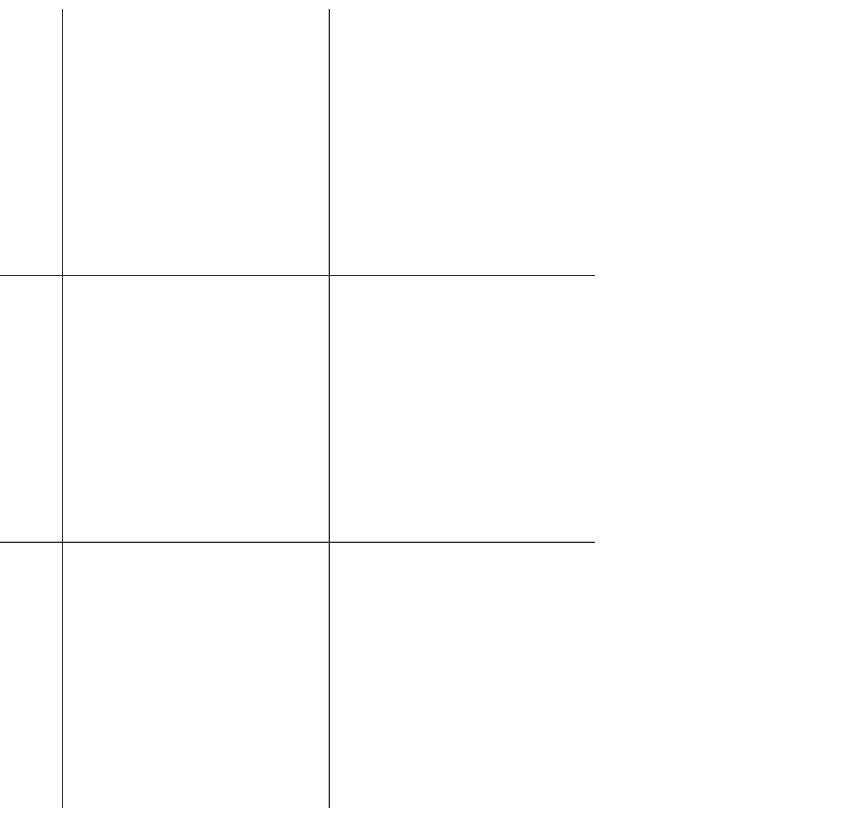
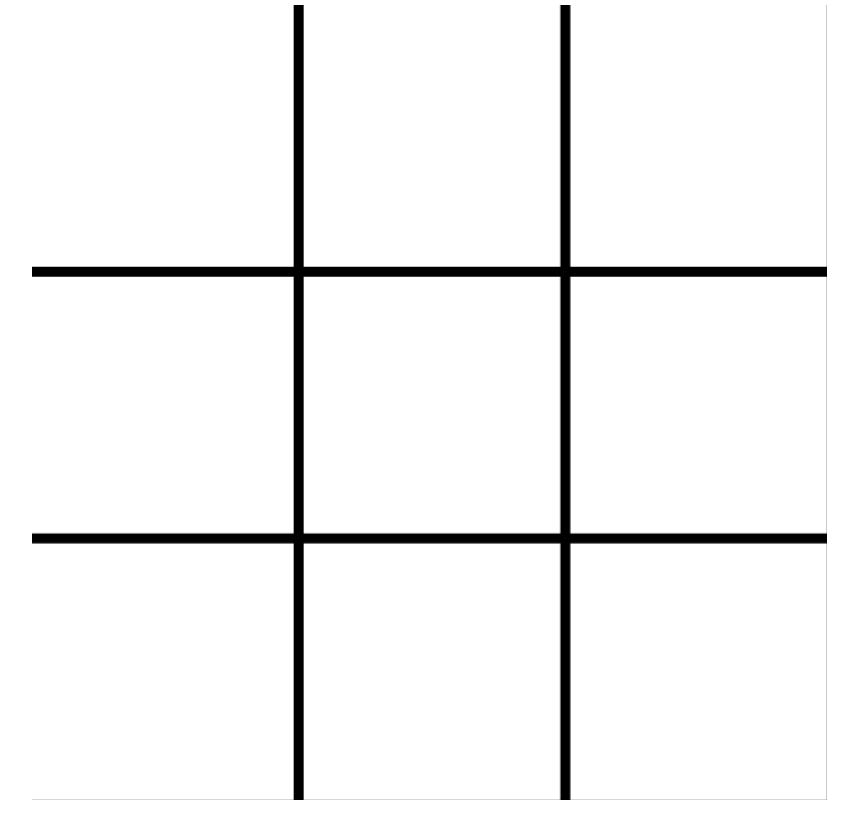
Before and after one commit to lashab/tictactoe, a plain HTML site: page index.html in a window 1280 px wide. Shown: the whole page, without its empty margins (213-1071 px from the left). Drawn offline with Linux system fonts and the light colour scheme.

Commit message:
Increases strokewidth

```diff
--- /dev/null
+++ b/css/tictactoe.css
@@ -0,0 +1,8 @@
+body {
+  margin: 0;
+  padding: 0;
+}
+
+.canvas-container {
+  margin: 0 auto;
+}
--- a/index.html
+++ b/index.html
@@ -2,6 +2,7 @@
 <html>
 <head>
   <title>Play Tic Tac Toe</title>
+  <link rel="stylesheet" type="text/css" href="css/tictactoe.css">
 </head>
 <body>
 
--- a/js/tictactoe.js
+++ b/js/tictactoe.js
@@ -9,7 +9,12 @@ class TicTacToe {
    */
   constructor(canvas) {
     if (canvas.id !== '') {
-      this.canvas = new fabric.Canvas(canvas.id)
+      this.canvas = new fabric.Canvas(canvas.id);
+      this.canvas.hoverCursor = 'default';
+      this.canvas.isDrawingMode = false;
+      this.canvas.selection = false;
+      this.canvas.selectionBorderColor = '#fff';
+      this.canvas.selectionLineWidth = 0;
       this.canvasSymbol = true;
       this.canvasGroupsSize = 8;
 
@@ -43,7 +48,7 @@ class TicTacToe {
   get canvasLineDefaultOptions() {
     return {
       stroke: 'black',
-      strokeWidth: 1,
+      strokeWidth: 10,
       selectable: false,
       evented: false,
     }
@@ -73,6 +78,9 @@ class TicTacToe {
       hasControls: false,
       lockMovementX: true,
       lockMovementY: true,
+      hasRotatingPoint: false,
+      originX: 'center',
+      originY: 'center',
     });
   }
 
@@ -170,8 +178,8 @@ class TicTacToe {
    *
    * @return {Object}
    */
-  addCanvasGroup(group) {
-    return new fabric.Group(group, this.canvasGroupDefaultOptions);
+  addCanvasGroup(group, options) {
+    return new fabric.Group(group, Object.assign({}, this.canvasGroupDefaultOptions, options));
   }
 
   /**
@@ -251,18 +259,22 @@ class TicTacToe {
    * @return {Object} this
    */
   addCanvasXSymbol(target) {
-    const [top, left, width, height, gap] = [
+    const [top, left, width, height, gap, center] = [
       target.getTop(),
       target.getLeft(),
       target.getWidth(),
       target.getHeight(),
       target.getWidth() / 4,
+      target.getPointByOrigin('center', 'center'),
     ];
 
     const xSymbol = this.addCanvasGroup([
       this.addCanvasLine([left + gap, top + gap, left + width - gap, top + height - gap]),
       this.addCanvasLine([left + width - gap, top + gap, left + gap, top + height - gap]),
-    ]);
+    ], {
+      top: center.y,
+      left: center.x,
+    });
 
     this.canvas.add(this.addCanvasFadeInAnimation(xSymbol));
 
```
